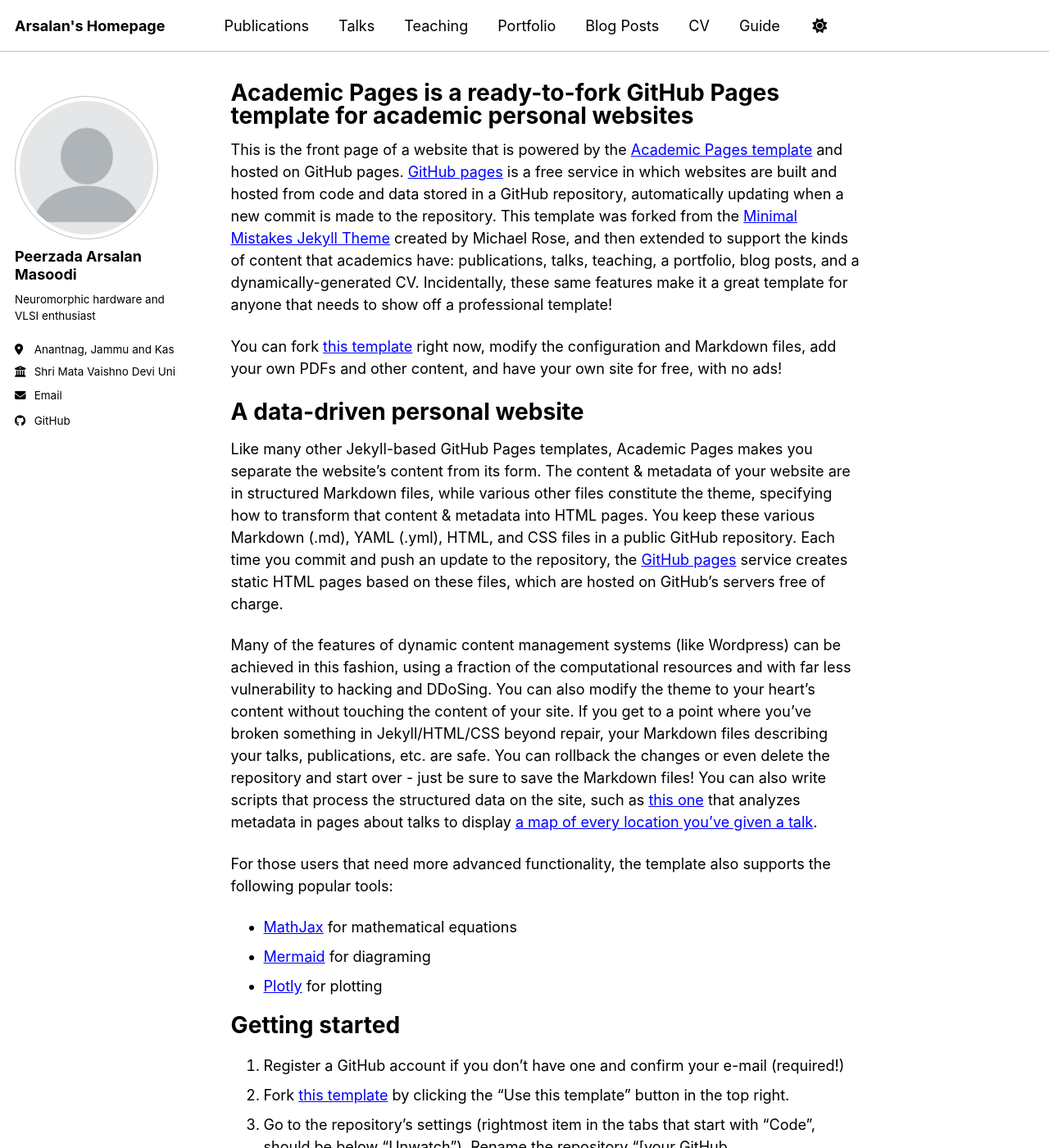
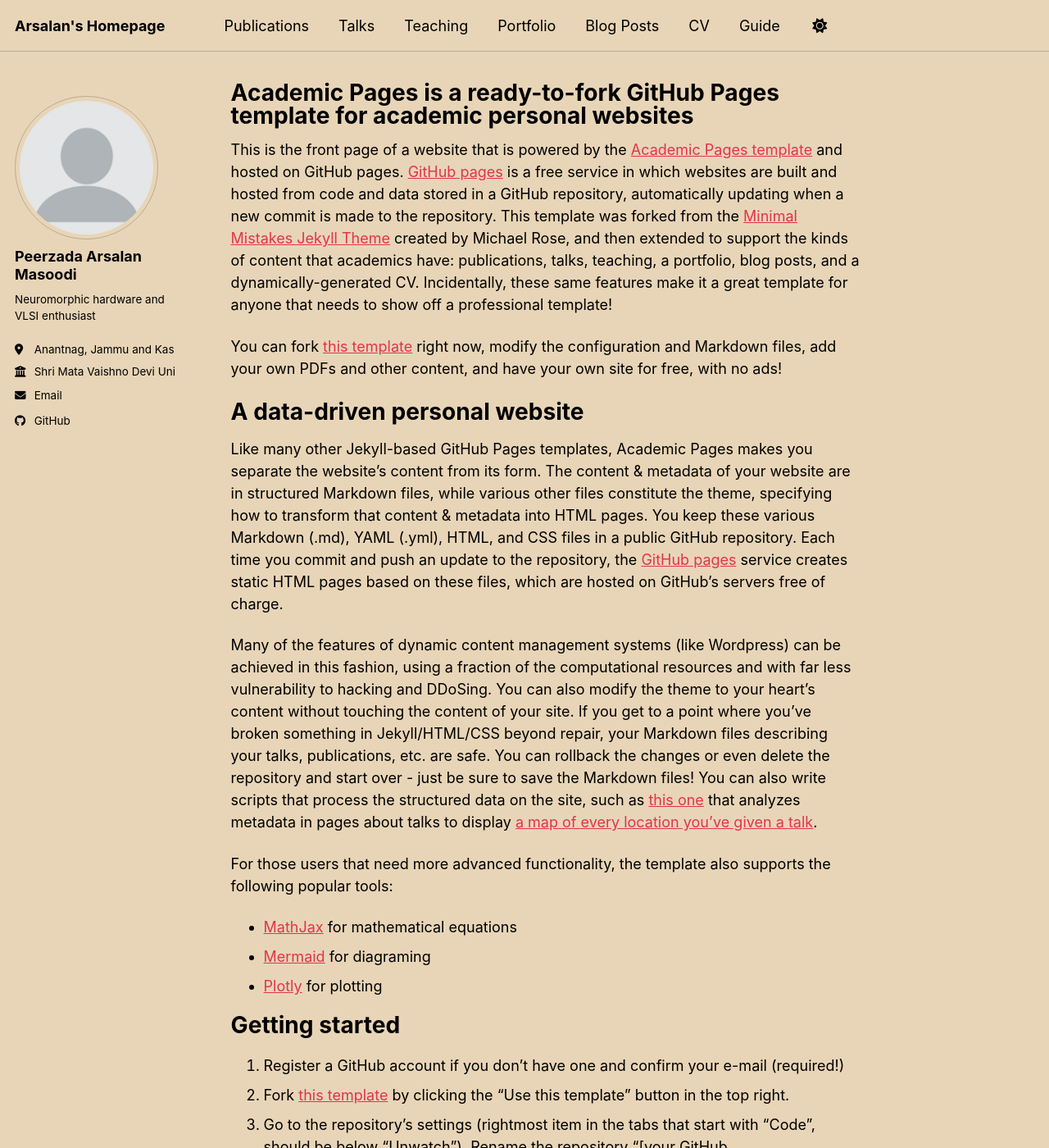
Before and after one commit to voidthecryptic/voidthecryptic.github.io, a Jekyll site: the page built from _pages/about.md, in a window 1280 px wide and 1400 px high. Shown: the whole window at 82% size. Built offline with Jekyll 4.4.1, drawn with Linux system fonts in a browser that asks for light colours; a script bundle is joined from its source files by our own code; library files that are not in the unit come from our copies.

Commit message:
Update _config.yml

```diff
--- a/_config.yml
+++ b/_config.yml
@@ -8,7 +8,7 @@
 
 # Basic Site Settings
 locale                   : "en-US"
-site_theme               : "contrast" # the available themes options are "default", "air", "sunrise", "mint", "dirt" and "contrast"
+site_theme               : "sunrise" # the available themes options are "default", "air", "sunrise", "mint", "dirt" and "contrast"
 title                    : "Arsalan's Homepage"
 title_separator          : "-"
 name                     : &name "Peerzada Arsalan Masoodi"
```
